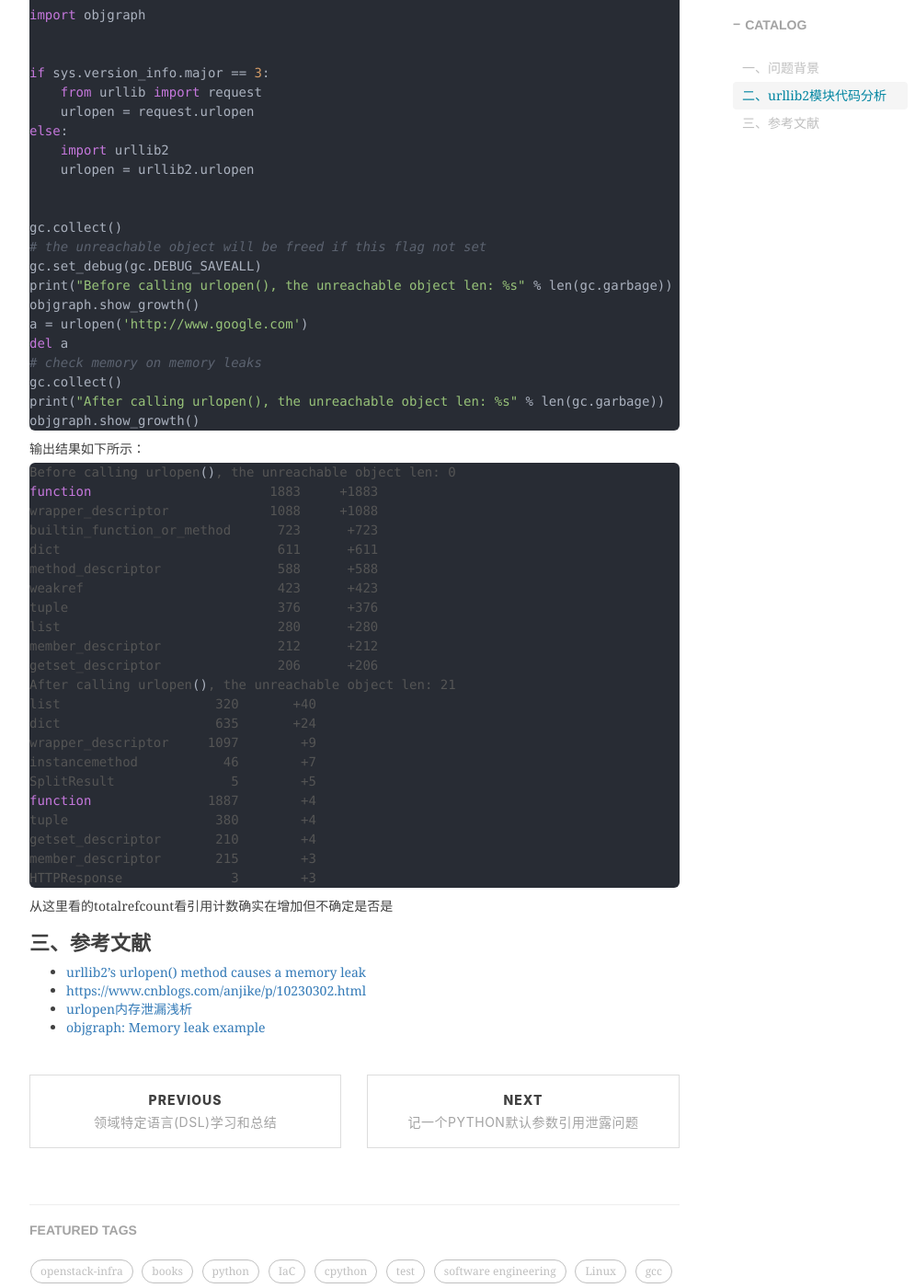
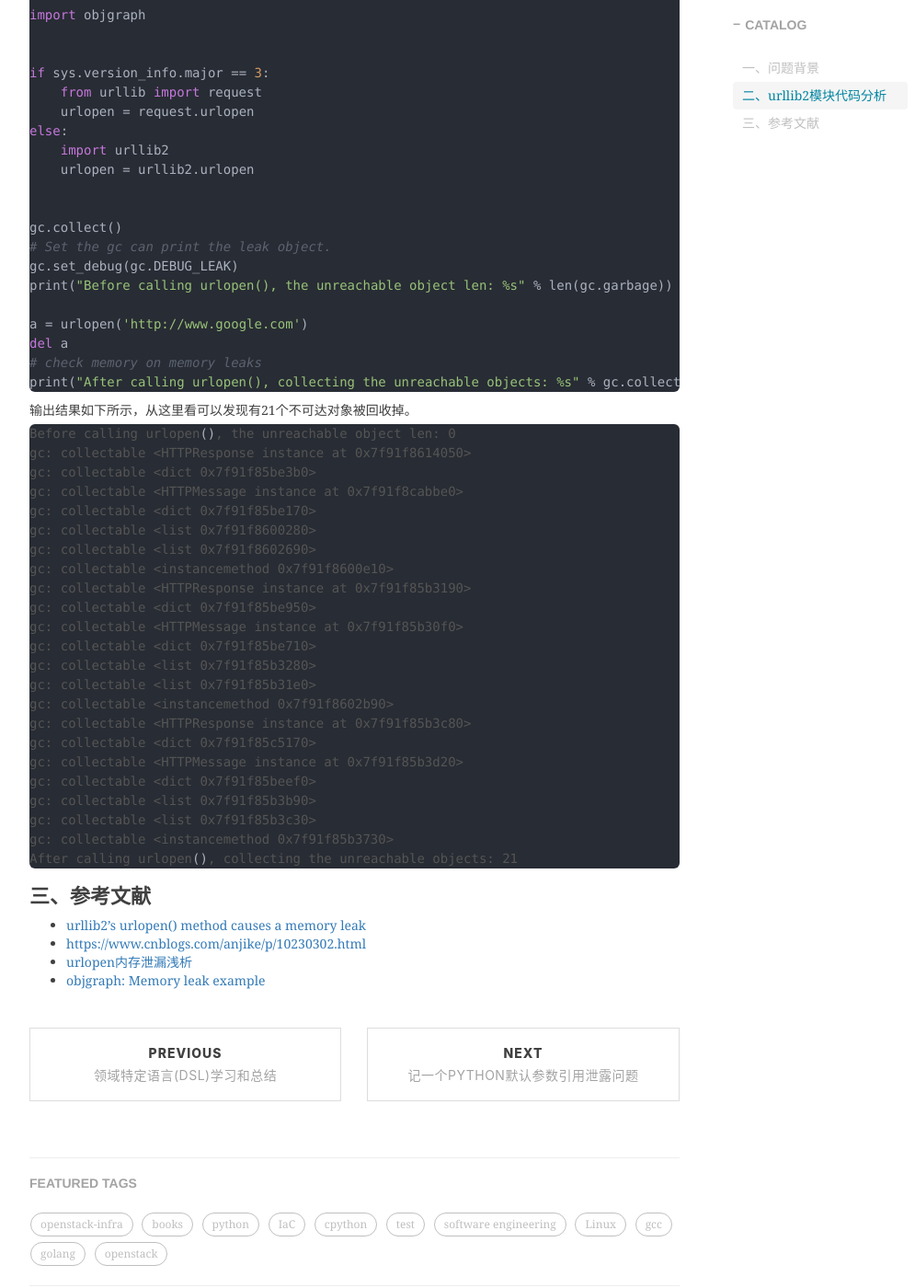
Before and after one commit to shihai1991/shihai1991.github.io, a Jekyll site: the page built from _posts/2023-02-23-urllib内存泄露问题分析.md, in a window 1280 px wide and 1400 px high, scrolled down 1392 px. Shown: the whole window at 92% size, without its empty margins (233-1228 px from the left). Built offline with Jekyll 4.4.1, drawn with Linux system fonts in a browser that asks for light colours; nearby versions of some CDN libraries; comment, search, counter and statistics services are not loaded; some of the changed text lies outside the part shown.

Commit message:
Update 2023-02-23-urllib内存泄露问题分析.md

````diff
--- a/_posts/2023-02-23-urllib内存泄露问题分析.md
+++ b/_posts/2023-02-23-urllib内存泄露问题分析.md
@@ -48,7 +48,7 @@ after call urlopen(), the unreachable object len: 0
 从触发用例输出结果初步看到python2.7的urllib2模块有内存泄露问题。
 
 # 二、urllib2模块代码分析
-引入[objgraph模块](https://pypi.org/project/objgraph/)对内存的泄露进行统计分析，修改检测代码为：
+修改测试代码对引用泄露进行分析，修改后的测试代码如下所示：
 ```python
 import gc
 import sys
@@ -65,43 +65,42 @@ else:
 
 
 gc.collect()
-# the unreachable object will be freed if this flag not set
-gc.set_debug(gc.DEBUG_SAVEALL)
+# Set the gc can print the leak object.
+gc.set_debug(gc.DEBUG_LEAK)
 print("Before calling urlopen(), the unreachable object len: %s" % len(gc.garbage))
-objgraph.show_growth()
+
 a = urlopen('http://www.google.com')
 del a
 # check memory on memory leaks
-gc.collect()
-print("After calling urlopen(), the unreachable object len: %s" % len(gc.garbage))
-objgraph.show_growth()
+print("After calling urlopen(), collecting the unreachable objects: %s" % gc.collect())
 ```
-输出结果如下所示：
+输出结果如下所示，从这里看可以发现有21个不可达对象被回收掉。
 ```shell
 Before calling urlopen(), the unreachable object len: 0
-function                       1883     +1883
-wrapper_descriptor             1088     +1088
-builtin_function_or_method      723      +723
-dict                            611      +611
-method_descriptor               588      +588
-weakref                         423      +423
-tuple                           376      +376
-list                            280      +280
-member_descriptor               212      +212
-getset_descriptor               206      +206
-After calling urlopen(), the unreachable object len: 21
-list                    320       +40
-dict                    635       +24
-wrapper_descriptor     1097        +9
-instancemethod           46        +7
-SplitResult               5        +5
-function               1887        +4
-tuple                   380        +4
-getset_descriptor       210        +4
-member_descriptor       215        +3
-HTTPResponse              3        +3
+gc: collectable <HTTPResponse instance at 0x7f91f8614050>
+gc: collectable <dict 0x7f91f85be3b0>
+gc: collectable <HTTPMessage instance at 0x7f91f8cabbe0>
+gc: collectable <dict 0x7f91f85be170>
+gc: collectable <list 0x7f91f8600280>
+gc: collectable <list 0x7f91f8602690>
+gc: collectable <instancemethod 0x7f91f8600e10>
+gc: collectable <HTTPResponse instance at 0x7f91f85b3190>
+gc: collectable <dict 0x7f91f85be950>
+gc: collectable <HTTPMessage instance at 0x7f91f85b30f0>
+gc: collectable <dict 0x7f91f85be710>
+gc: collectable <list 0x7f91f85b3280>
+gc: collectable <list 0x7f91f85b31e0>
+gc: collectable <instancemethod 0x7f91f8602b90>
+gc: collectable <HTTPResponse instance at 0x7f91f85b3c80>
+gc: collectable <dict 0x7f91f85c5170>
+gc: collectable <HTTPMessage instance at 0x7f91f85b3d20>
+gc: collectable <dict 0x7f91f85beef0>
+gc: collectable <list 0x7f91f85b3b90>
+gc: collectable <list 0x7f91f85b3c30>
+gc: collectable <instancemethod 0x7f91f85b3730>
+After calling urlopen(), collecting the unreachable objects: 21
 ```
-从这里看的totalrefcount看引用计数确实在增加但不确定是否是
+
 # 三、参考文献
 - [urllib2's urlopen() method causes a memory leak](https://github.com/python/cpython/issues/42012)
 - [https://www.cnblogs.com/anjike/p/10230302.html](https://www.zhihu.com/question/21747929/answer/569469557)
````
